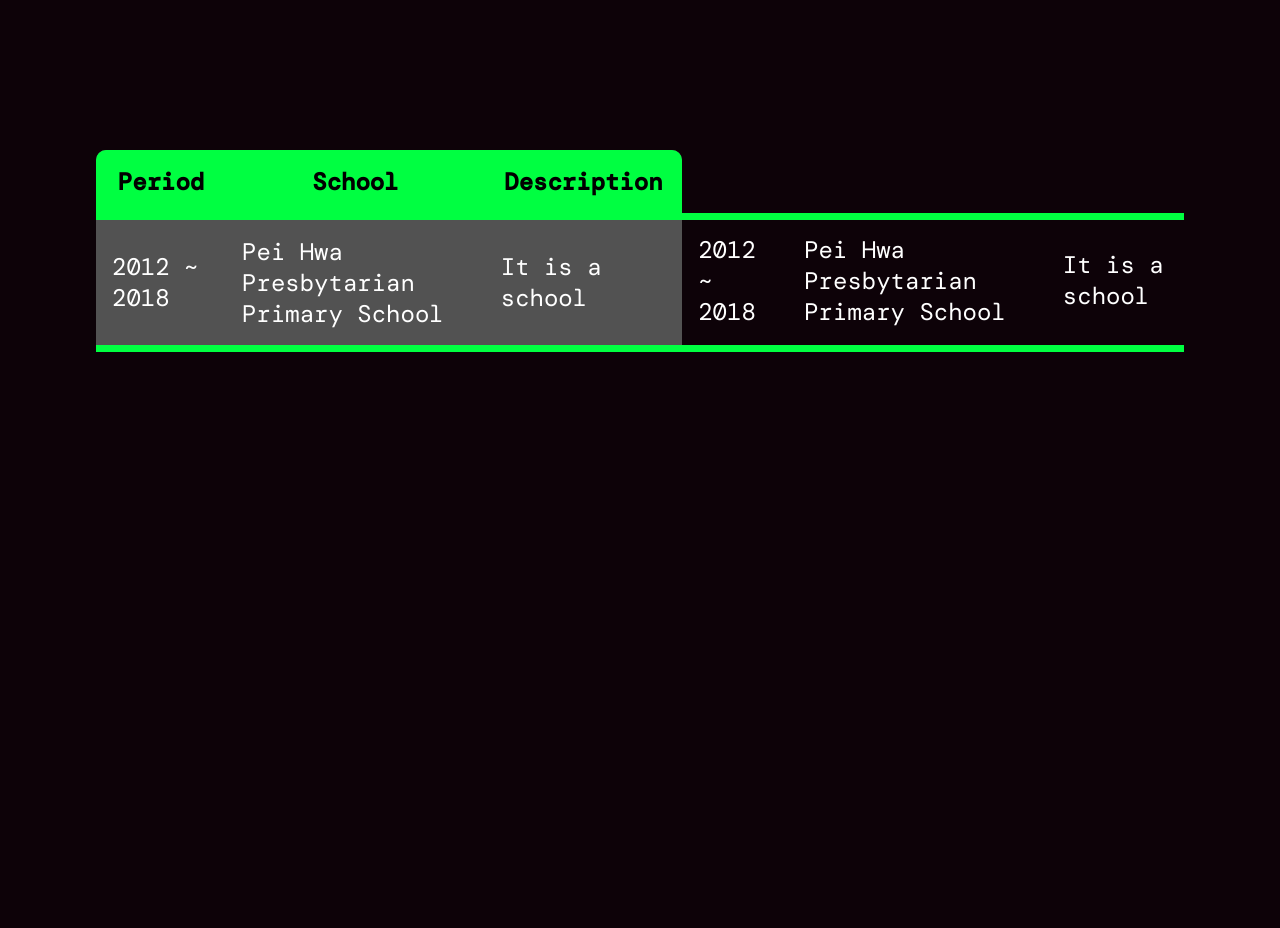
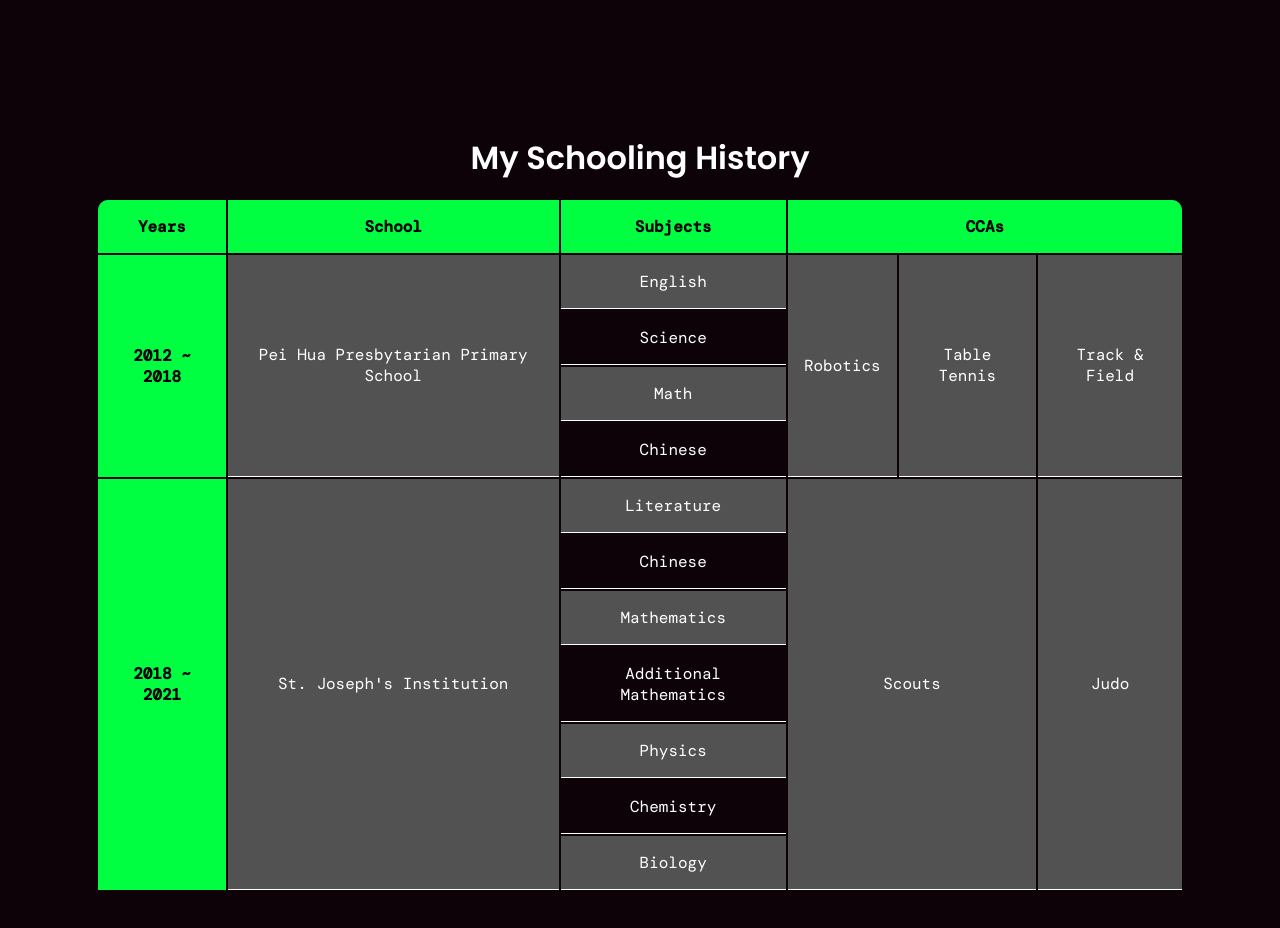
Before and after one commit to Elliott-Chong/lame_personal_portfolio, a plain HTML site: page index.html in a window 1280 px wide. Shown: the part 1460-2388 px from the top of the page. Before the commit the page ends 2068 px from the top, so only its background shows below. Drawn offline with nearby package versions, Linux system fonts and the light colour scheme.

Commit message:
added tables

```diff
--- a/index.html
+++ b/index.html
@@ -122,12 +122,6 @@
           <p class="sub-text">
             computer science enthusiast, web designer hobbyist
           </p>
-          <!-- <p class="about-p">
-                      An autodidact who is deeply intrigued by all things math and computer science.
-                  </p>
-                  <p class="about-p">
-                    I am a 17 year old student currently studying in Singapore Polytechnic.
-                  </p> -->
         </article>
         <figure class="quarter-div">
           <img
@@ -185,35 +179,68 @@
       </section>
 
       <section class="about-wrapper img-wrapper">
-        <table id="history" class="styled-table">
-          <colgroup>
-            <col span="2" class="period" />
-            <col span="2" class="school" />
-            <col span="4" class="description" />
-          </colgroup>
-
+        <table>
+          <caption>
+            My Schooling History
+          </caption>
           <thead>
             <tr>
-              <th colspan="2">Period</th>
-              <th colspan="2">School</th>
-              <th colspan="4">Description</th>
+              <th>Years</th>
+              <th>School</th>
+              <th>Subjects</th>
+              <th colspan="6">CCAs</th>
             </tr>
           </thead>
+
           <tbody>
             <tr>
-              <td rowspan="6" colspan="2">2012 ~ 2018</td>
-              <td rowspan="6" colspan="2">
-                Pei Hwa Presbytarian Primary School
-              </td>
-              <td rowspan="6" colspan="4">It is a school</td>
+              <td rowspan="4" class="period">2012 ~ 2018</td>
+              <td rowspan="4">Pei Hua Presbytarian Primary School</td>
+              <td>English</td>
+              <td rowspan="4" colspan="2">Robotics</td>
+              <td rowspan="4" colspan="2">Table Tennis</td>
+              <td rowspan="4" colspan="2">Track & Field</td>
             </tr>
 
             <tr>
-              <td rowspan="4" colspan="2">2012 ~ 2018</td>
-              <td rowspan="4" colspan="2">
-                Pei Hwa Presbytarian Primary School
-              </td>
-              <td rowspan="4" colspan="4">It is a school</td>
+              <td>Science</td>
+            </tr>
+
+            <tr>
+              <td>Math</td>
+            </tr>
+
+            <tr>
+              <td>Chinese</td>
+            </tr>
+
+            <tr>
+              <td rowspan="7" class="period">2018 ~ 2021</td>
+              <td rowspan="7">St. Joseph's Institution</td>
+              <td>Literature</td>
+              <td rowspan="7" colspan="4">Scouts</td>
+              <td rowspan="7" colspan="2">Judo</td>
+            </tr>
+            <tr>
+              <td>Chinese</td>
+            </tr>
+
+            <tr>
+              <td>Mathematics</td>
+            </tr>
+
+            <tr>
+              <td>Additional Mathematics</td>
+            </tr>
+
+            <tr>
+              <td>Physics</td>
+            </tr>
+            <tr>
+              <td>Chemistry</td>
+            </tr>
+            <tr>
+              <td>Biology</td>
             </tr>
           </tbody>
         </table>
--- a/style.css
+++ b/style.css
@@ -1,5 +1,4 @@
-@import url("https://fonts.googleapis.com/css2?family=DM+Mono:wght@400;500&family=Poppins:wght@400;700&display=swap");
-
+@import url("https://fonts.googleapis.com/css?family=DM+Mono:wght@400;500&family=Poppins:wght@400;700&display=swap");
 :root {
   --terminal-green: rgb(0, 255, 65);
   --yellow: #fcbf49;
@@ -785,7 +784,16 @@
 td {
   border-bottom: thin solid white;
   padding: 1rem;
+  text-align: center;
 }
+
+.period {
+  background-color: var(--terminal-green);
+  color:black;
+  font-weight: bold;
+  border: none !important;
+}
+
 
 th {
   background-color: var(--terminal-green);
@@ -795,6 +803,23 @@
 
 tr:nth-of-type(odd) {
   background-color: rgb(82, 82, 82);
+}
+
+#history tr {
+  background-color: rgb(82, 82, 82);
+}
+
+caption {
+  font-family: Poppins, sans-serif;
+  font-size: 2rem;
+  font-weight: 600;
+  margin-bottom: 1rem;
+}
+
+#history td {
+  border-collapse: collapse;
+  border: thin solid white;
+  text-align: center;
 }
 
 tbody tr:hover {
```
